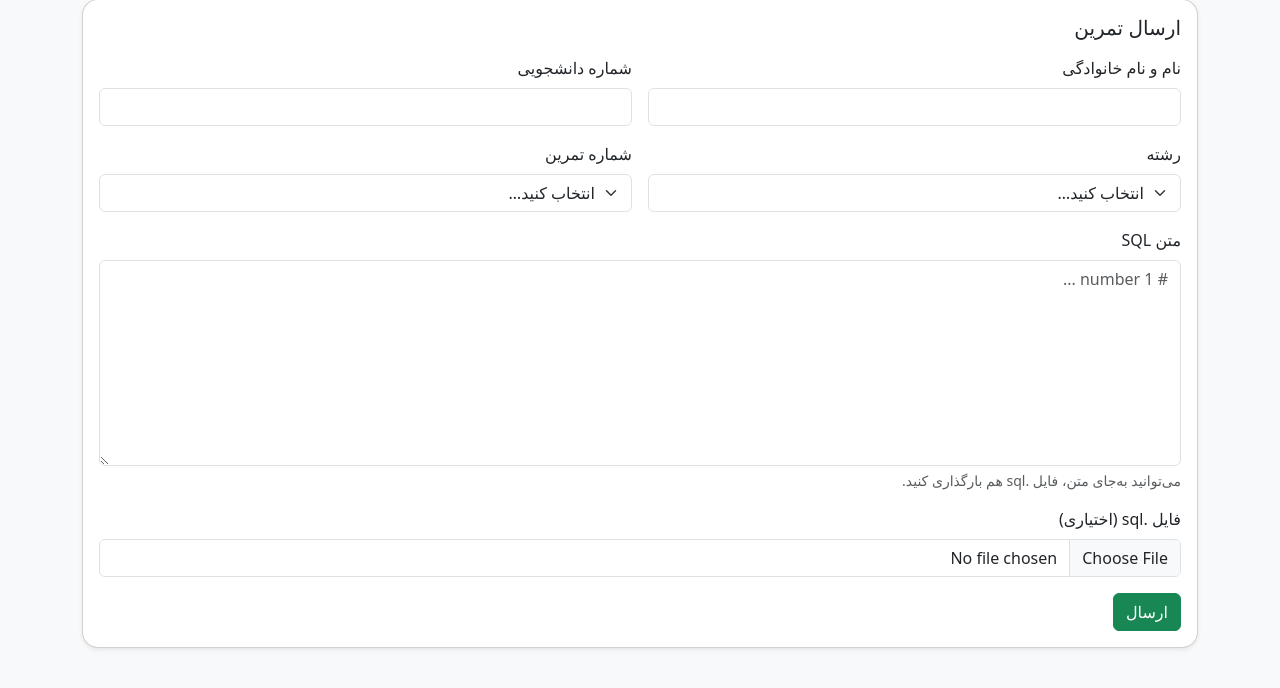
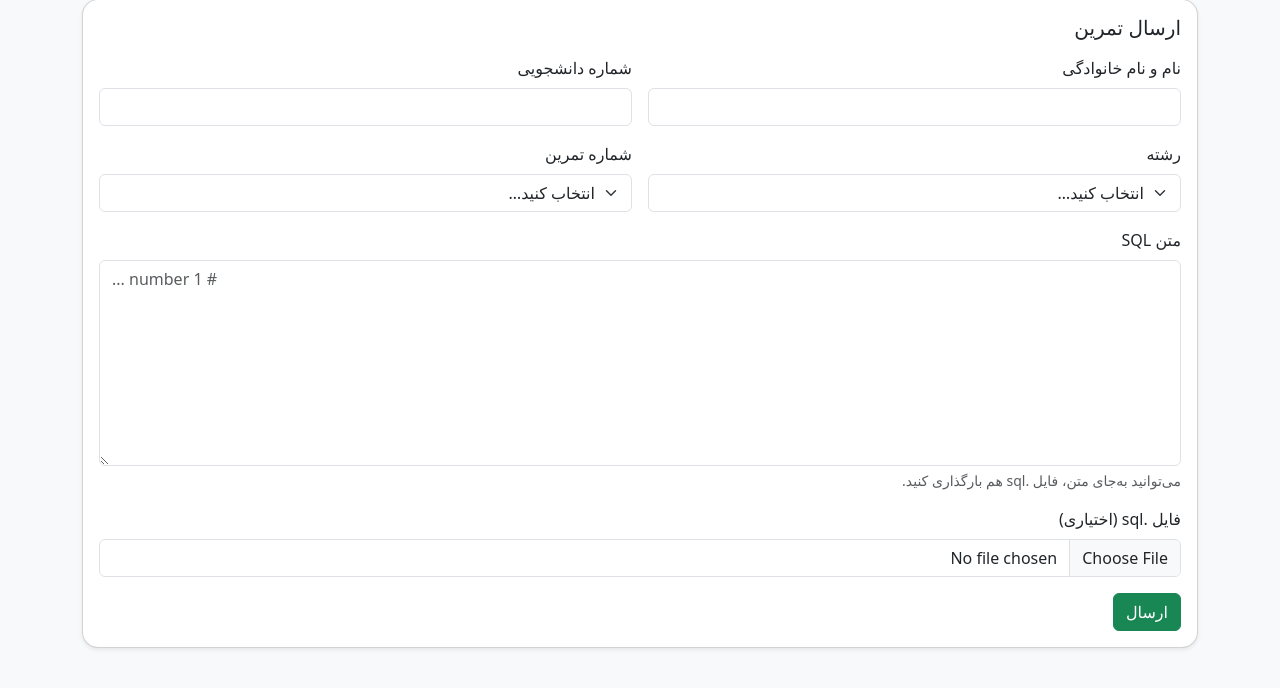
Before and after one commit to milad-ai/db_flask, a Flask app: page /submit in a window 1280 px wide. Shown: the part 81-769 px from the top of the page. Run offline with Flask 3, Linux system fonts and the light colour scheme.

Commit message:
Update submit.html

```diff
--- a/templates/submit.html
+++ b/templates/submit.html
@@ -32,7 +32,7 @@
       </div>
       <div class="col-12">
         <label class="form-label">متن SQL</label>
-        <textarea name="sql_text" class="form-control" rows="8" placeholder="# number 1 ..."></textarea>
+        <textarea name="sql_text" class="form-control text-start" rows="8" placeholder="# number 1 ..."></textarea>
         <div class="form-text">می‌توانید به‌جای متن، فایل .sql هم بارگذاری کنید.</div>
       </div>
       <div class="col-12">
```
